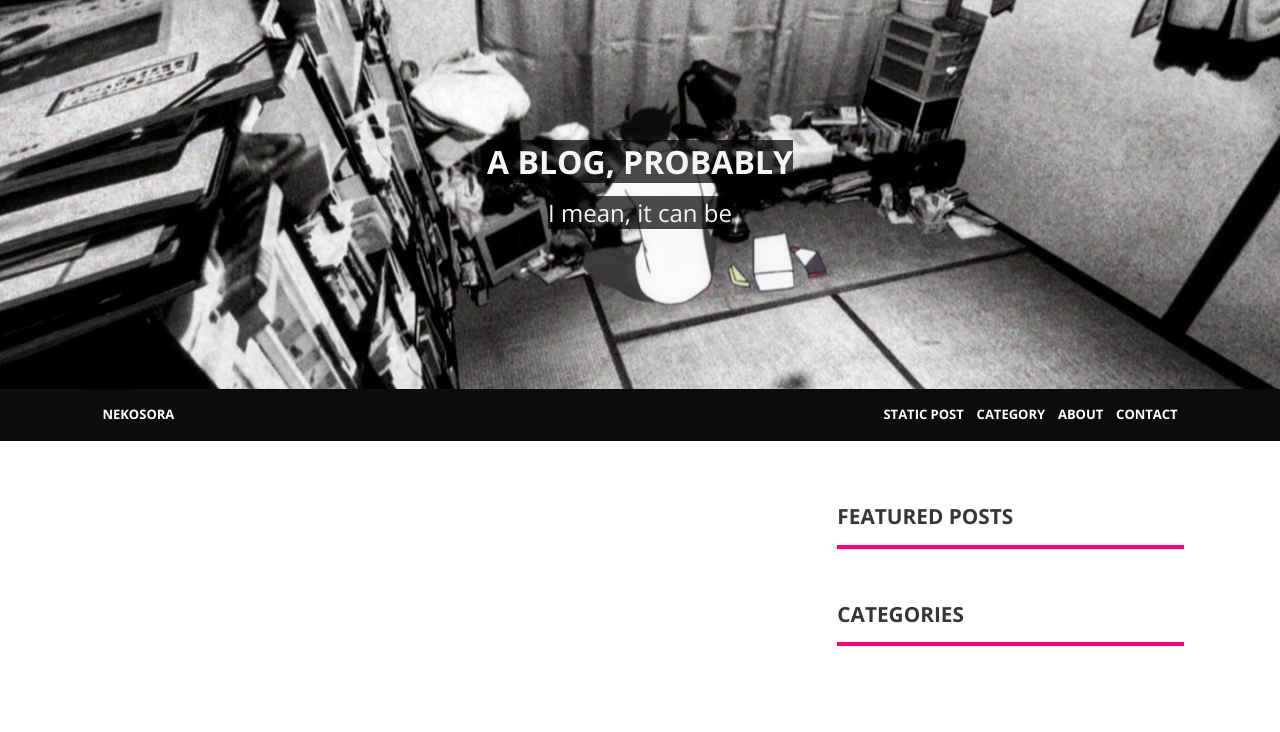
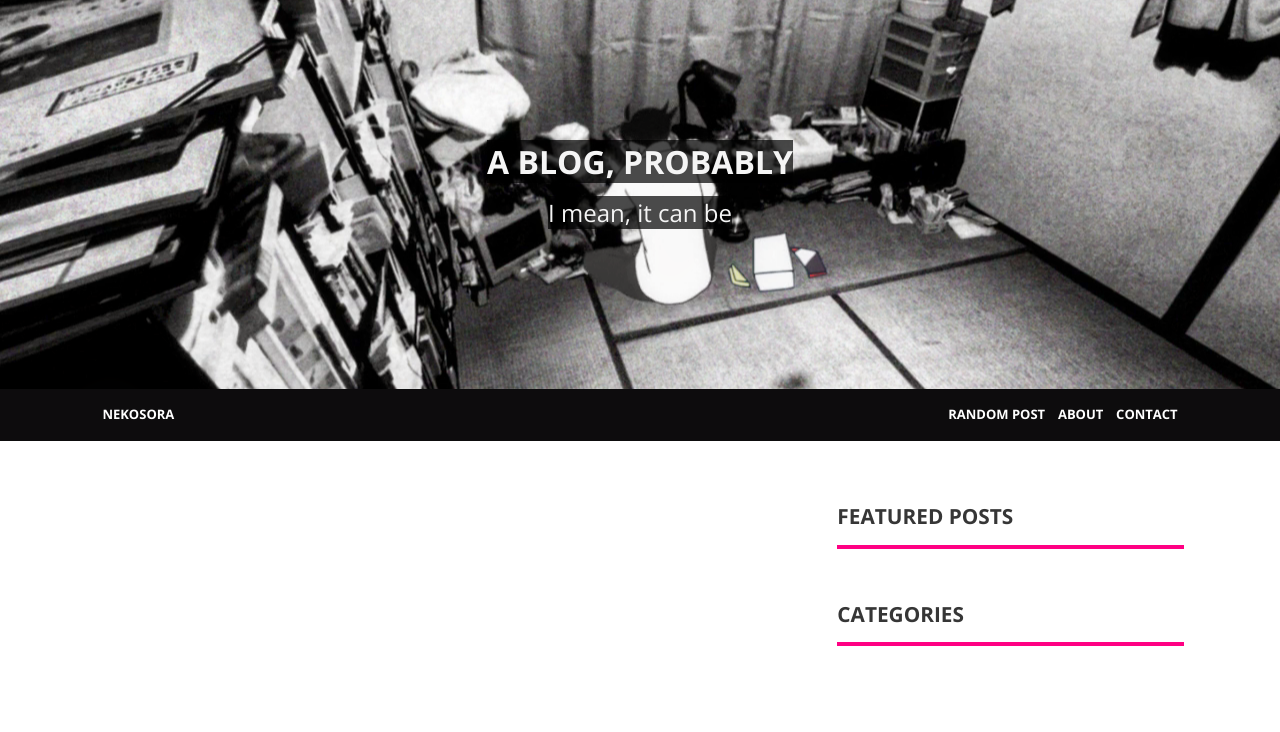
Before and after one commit to IvanProgramming/Blog, a Django app: page / in a window 1280 px wide. Shown: the top 732 px of the page. Run offline with Django 3.2, Linux system fonts and the light colour scheme; data that the repository does not hold is empty.

Commit message:
🔃 Nav updated (Can be used for about, contacts, and random article)

```diff
--- a/templates/nav.html
+++ b/templates/nav.html
@@ -8,17 +8,15 @@
             </div>
             <!-- this is only shown on mobile platform dimensions -->
             <div class="nav-center is-hidden-desktop is-hidden-tablet">
-                <a class="nav-item is-tab" href="post.html">static post</a>
-                <a class="nav-item is-tab" href="category.html">category</a>
-                <a class="nav-item is-tab" href="about.html">about</a>
-                <a class="nav-item is-tab" href="contact.html">contact</a>
+                <a class="nav-item is-tab" href="/random">random post</a>
+                <a class="nav-item is-tab" href="/about">about</a>
+                <a class="nav-item is-tab" href="/contacts">contact</a>
             </div>
             <!-- this is shown in every other dimension (desktops, tablets) -->
             <div class="nav-right is-hidden-mobile">
-                <a class="nav-item is-tab" href="post.html">static post</a>
-                <a class="nav-item is-tab" href="category.html">category</a>
-                <a class="nav-item is-tab" href="about.html">about</a>
-                <a class="nav-item is-tab" href="contact.html">contact</a>
+                <a class="nav-item is-tab" href="/random">random post</a>
+                <a class="nav-item is-tab" href="/about">about</a>
+                <a class="nav-item is-tab" href="/contacts">contact</a>
             </div>
         </div>
     </nav>
```
